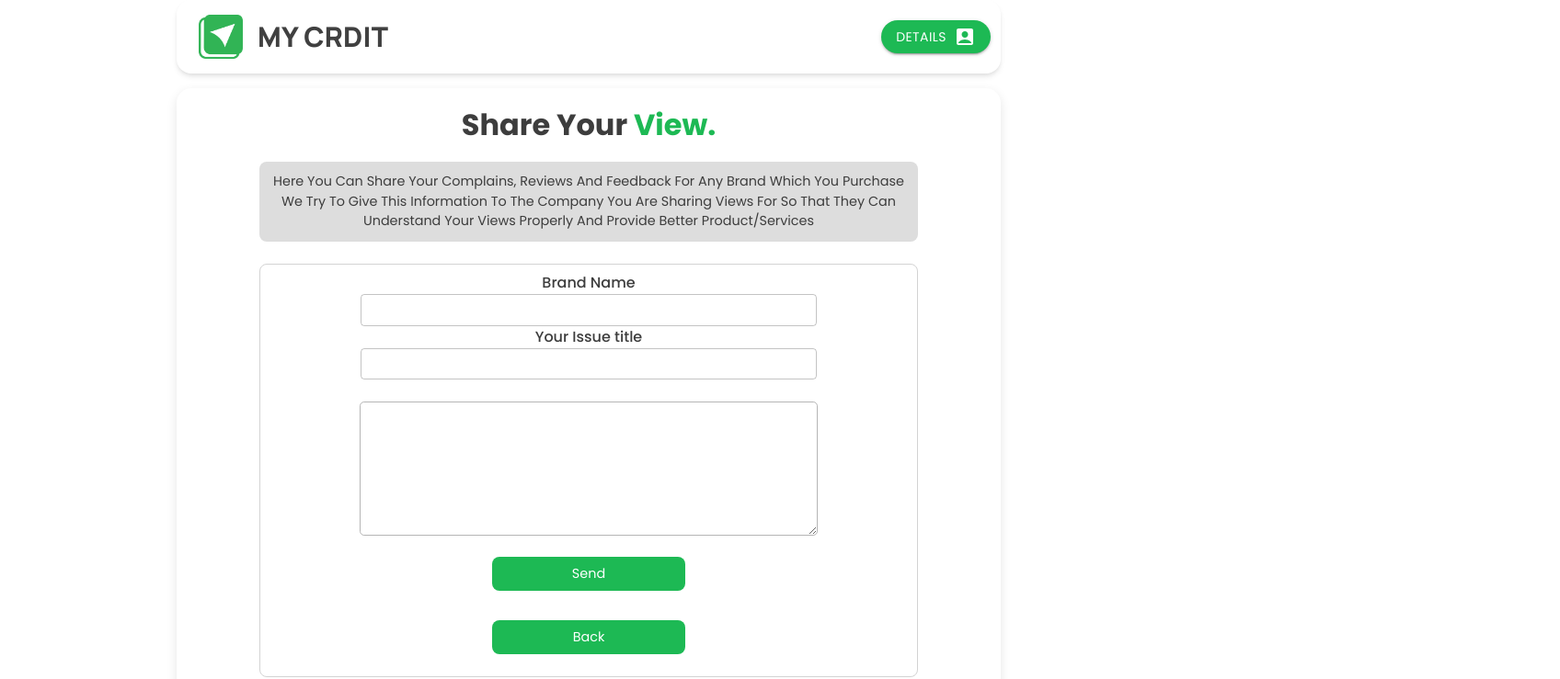
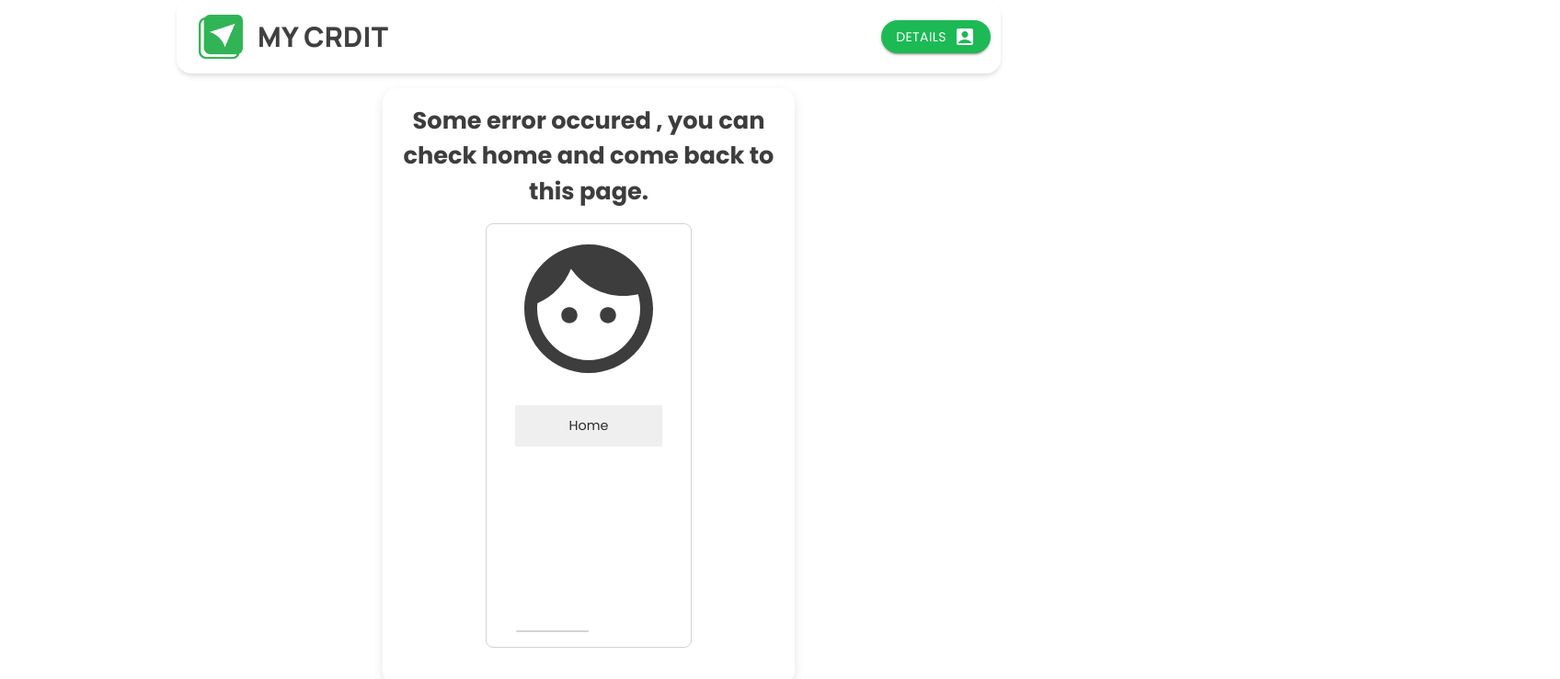
Before and after one commit to YYashSingh-9/MYCRDIT, a React (Vite) app: page /review-form in a window 1280 px wide. Shown: the top 739 px of the page at 92% size, 1696 px wide, since content can reach past the window. Built offline with nearby package versions, Linux system fonts and the light colour scheme.

Commit message:
ui updates

```diff
--- a/src/Components/AdditionalComponents/BasicCoverDiv.jsx
+++ b/src/Components/AdditionalComponents/BasicCoverDiv.jsx
@@ -12,7 +12,7 @@ const BasicCoverDiv = (props) => {
         justifyContent="center"
         className={classes.mainGrid}
       >
-        <Grid item lg={12} md={12} sm={12} xs={12} mt={2} mb={2}>
+        <Grid item lg={12} md={12} sm={12} xs={12} mt={2} mb={2} pr={2} pl={2}>
           <h1>
             {props.heading}
             <span style={{ color: "#1DB954", fontFamily: "poppins" }}>
--- a/src/Components/AdditionalComponents/ReviewNFeedback.jsx
+++ b/src/Components/AdditionalComponents/ReviewNFeedback.jsx
@@ -1,15 +1,24 @@
 import classes from "./ReviewNFeedback.module.css";
 import BasicCoverDiv from "./BasicCoverDiv";
-import { Grid, TextField } from "@mui/material";
+import { Grid, TextField, Box } from "@mui/material";
 import { Form, Link } from "react-router-dom";
 import GeneralButton from "./GeneralButton";
 import { useSelector } from "react-redux";
+import NotLoggedInLandingPage from "./NotLoggedInLandingPage";
 
 const ReviewNFeedback = () => {
   const accType = useSelector((state) => state.sliceOne.accountType);
-  const linkTo = accType === "proprietor" ? "/your-account-details" : "/";
+  const userAccountData = useSelector(
+    (state) => state.sliceOne.accountUserData
+  );
+  const linkTo =
+    accType === "proprietor"
+      ? `/your-account-details/${userAccountData.token}`
+      : "/";
+
   return (
     <>
+      {accType === "proprietor" ? (
         <BasicCoverDiv heading={"Share Your"} heading_highlight={" View."}>
           <Grid
             item
@@ -22,9 +31,9 @@ const ReviewNFeedback = () => {
           >
             <h3>
               Here you can share your complains, reviews and feedback for any
-            brand which you purchase we try to give this information to the
-            company you are sharing views for so that they can understand your
-            views properly and provide better product/services
+              brand which you purchase, we try to give this information to the
+              company you are sharing your review for so that they can
+              understand your POV properly and provide better product/services.
             </h3>
           </Grid>
           <Grid
@@ -56,6 +65,15 @@ const ReviewNFeedback = () => {
             </Link>
           </Grid>
         </BasicCoverDiv>
+      ) : (
+        <Box className={classes.notLoggedCover}>
+          <NotLoggedInLandingPage
+            heading=" Some error occured , you can check home and come back to this page. "
+            btnTitle="Home"
+            linkk="/"
+          />
+        </Box>
+      )}
     </>
   );
 };
--- a/src/Components/AdditionalComponents/ReviewNFeedback.module.css
+++ b/src/Components/AdditionalComponents/ReviewNFeedback.module.css
@@ -73,6 +73,14 @@
   background-color: #137a37;
 }
 
+.notLoggedCover {
+  max-width: 50%;
+  text-align: center;
+  font-size: 0.8rem;
+
+  margin: auto;
+}
+
 @media only screen and (min-width: 280px) and (max-width: 576px) {
   .disclaimerBox {
     width: 90%;
--- a/src/Components/AdditionalComponents/ShopInfo.jsx
+++ b/src/Components/AdditionalComponents/ShopInfo.jsx
@@ -77,14 +77,14 @@ const ShopInfo = () => {
             <Link to={"/edit-shop-details"}>
               <GeneralButton icnTitle="edit" btn_title="Edit" />
             </Link>
-            <Link to={"/your-account-details"}>
+            <Link to={`/your-account-details/${userAccountData.token}`}>
               <GeneralButton btn_title="Back" />
             </Link>
           </Grid>
         </BasicCoverDiv>
       ) : (
         <NotLoggedInLandingPage
-          heading="Some error occured "
+          heading="Some error occured, you can check home and come back to this page"
           btnTitle="Home"
           linkk="/"
         />
--- a/src/Components/MinorComponents/EditForm.jsx
+++ b/src/Components/MinorComponents/EditForm.jsx
@@ -24,7 +24,7 @@ const EditForm = () => {
     if (data) {
       if (data.status === "Success") {
         console.log(data);
-        dispatch(sliceOneActions.authentication_Info_Storage_handler(data));
+        dispatch(sliceOneActions.updateUserStoredInfo_handler(data));
         navigate("/my-shop-info");
       }
     }
```
Lines whose indentation alone changed are shown as unchanged.
